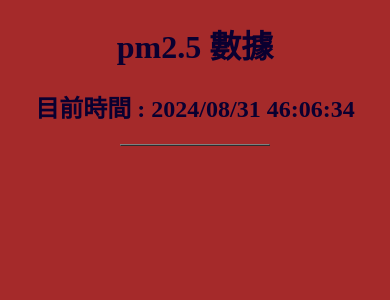
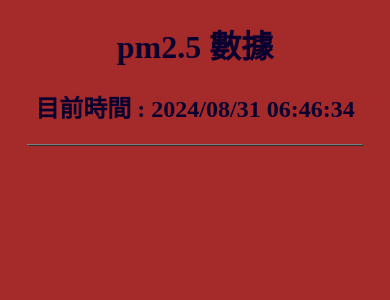
Before and after one commit to 0o0o666/flask_demo, a Flask app: page /pm25 in a window 390 px wide. Shown: the top 300 px of the page. Run offline with Flask 3, Linux system fonts and the light colour scheme; data that the repository does not hold is empty.

Commit message:
新增rwd

```diff
--- a/main.py
+++ b/main.py
@@ -83,7 +83,7 @@ def get_pm25():
     data = {
         "columns": columns,
         "values": values,
-        "today": today.strftime("%Y/%m/%d %M:%H:%S"),
+        "today": today.strftime("%Y/%m/%d %H:%M:%S"),
     }
     return render_template("pm.html", data=data)
 
--- a/templates/pm.html
+++ b/templates/pm.html
@@ -24,6 +24,12 @@
 
     td {
         background-color: rgb(0, 217, 255);
+    }
+
+    @media screen and (max-width:1024px) {
+        table {
+            width: 90%;
+        }
     }
 </style>
 
```
